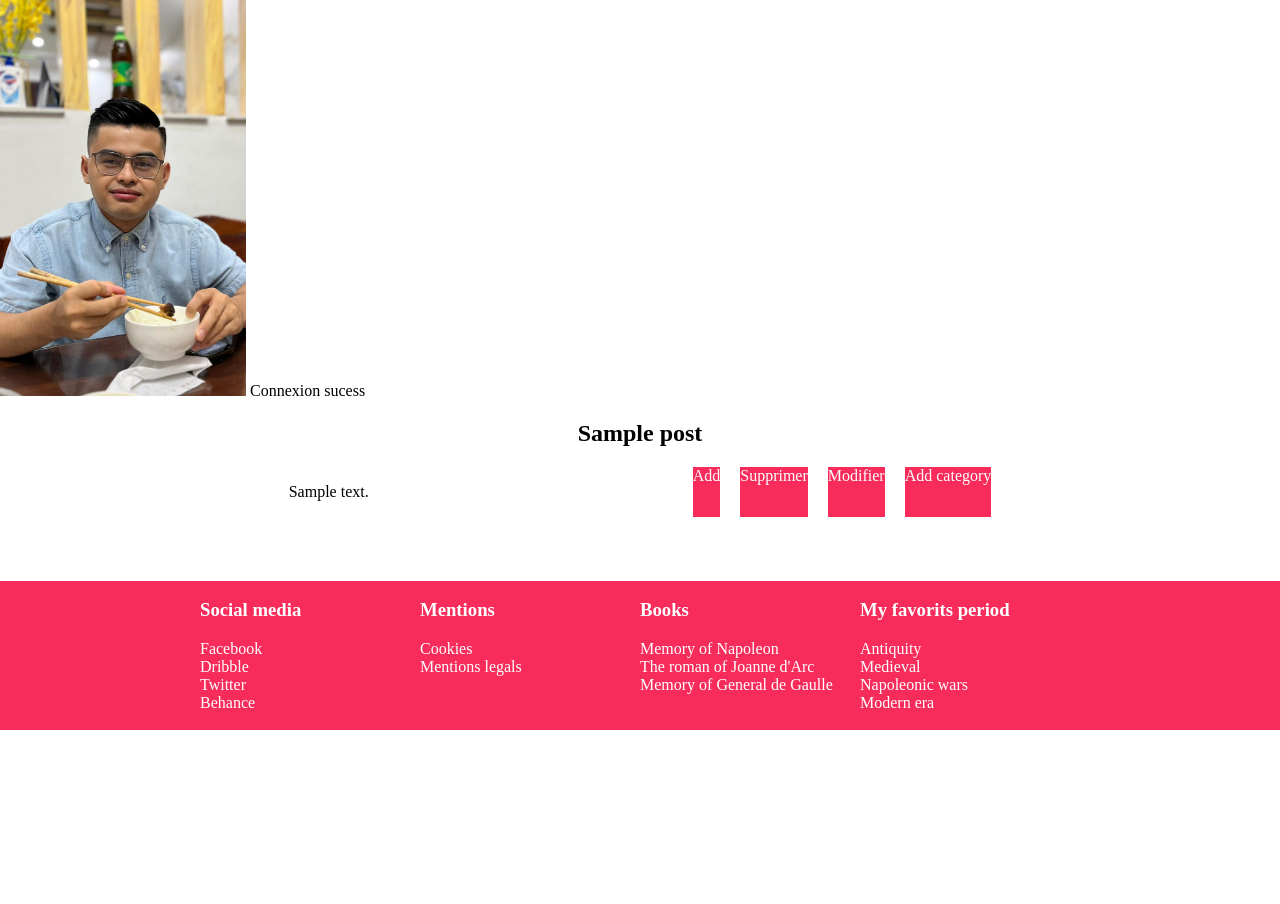
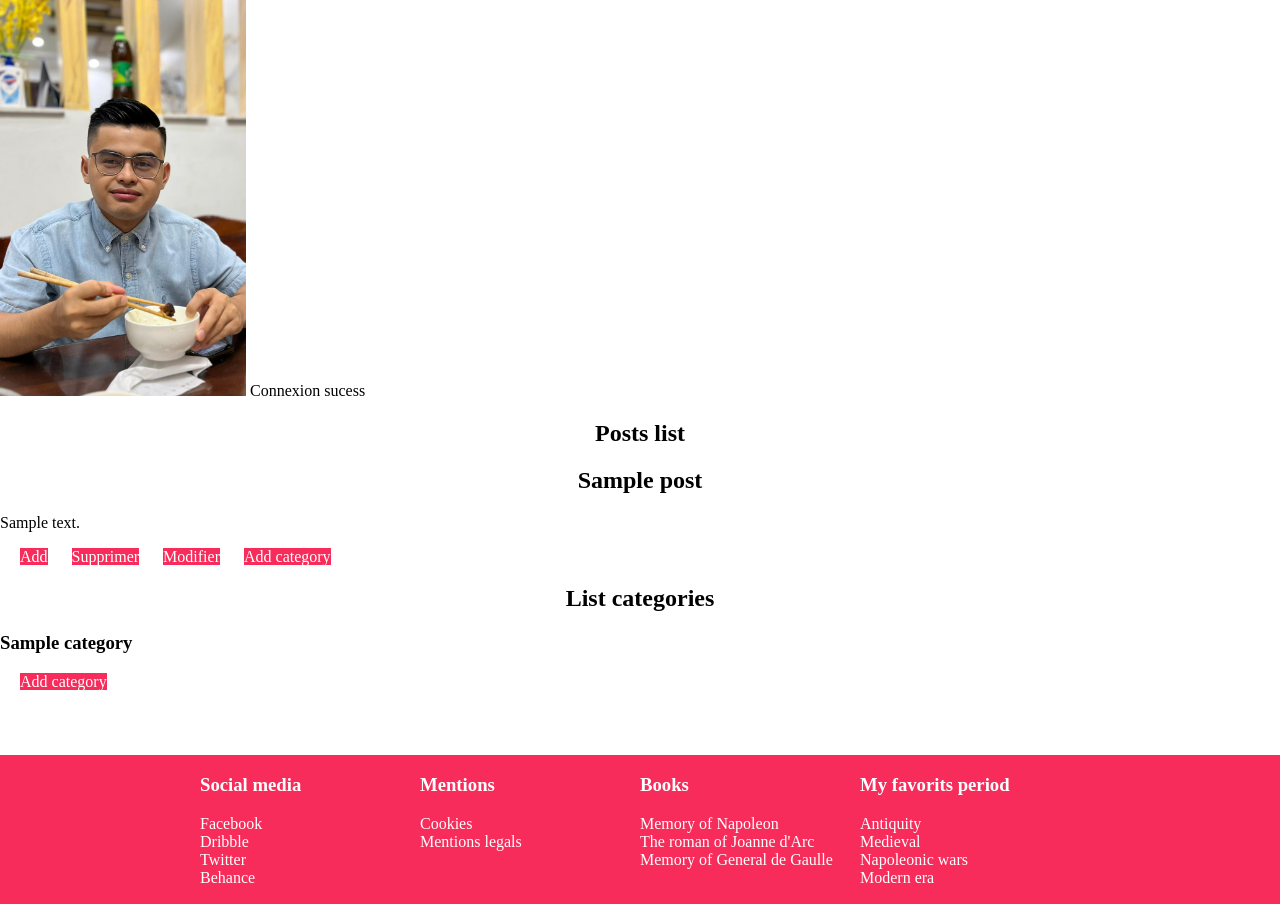
Before and after one commit to Azlou77/blog-php, a PHP site: page /index.php in a window 1280 px wide. Shown: the part 68-972 px from the top of the page. Before the commit the page ends 798 px from the top, so only its background shows below. Run offline with PHP 8.4, Linux system fonts and the light colour scheme; tables that the repository leaves empty or names only in its code hold one stand-in row (values such as "Sample post").

Commit message:
add list categories

```diff
--- a/index.php
+++ b/index.php
@@ -17,13 +17,13 @@
 
         <?php include 'include/header.php' ?>
         <img src="assets/images/louis.jpg">
-        <?php include 'connexion.php' ?>
+        <?php include 'connexion.php'  ?>
+        <h2>Posts list</h2>
         <?php
         $request = "SELECT * FROM posts";
         $query = mysqli_query($connexion, $request);
         while ($row = mysqli_fetch_array($query)) : ?>
             <h2><?php echo $row['title']; ?></h2>
-            <section id="presentation">
 
             <p><?php echo $row['content']; ?>
             </p>
@@ -31,8 +31,18 @@
             <a class="link-button" href="delete.php?id=<?php echo $row['id']; ?>">Supprimer</a>
             <a class="link-button" href="update.php?id=<?php echo $row['id']; ?>">Modifier</a>
             <a class="link-button" href="add_category.php">Add category</a>
-            </section>
+
         <?php endwhile ?>
+        <h2>List categories</h2>
+        <?php
+        $request = "SELECT * FROM category";
+        $query = mysqli_query($connexion, $request);
+        while ($row = mysqli_fetch_array($query)) : ?>
+            <h3><?php echo $row['category_name']; ?></h3>
+
+            <a class="link-button" href="add_category.php">Add category</a>
+        <?php endwhile ?>
+
 
     </main>
 
```
Lines whose indentation alone changed are shown as unchanged.
